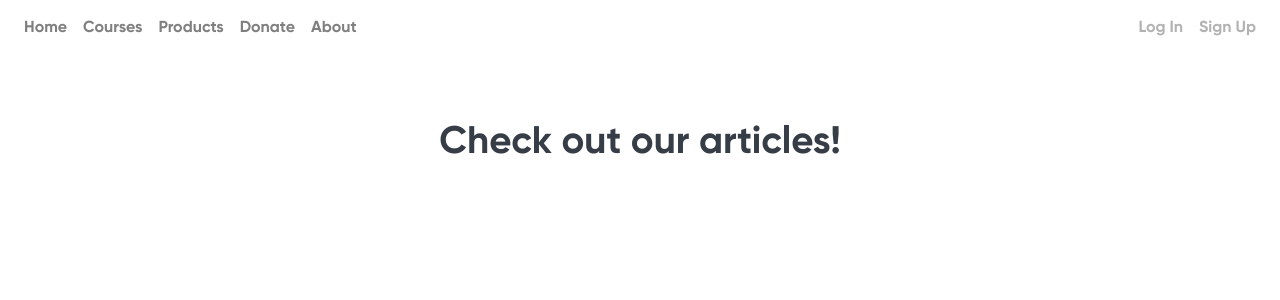
After one commit to nighthawkcoders/flask-idea-homesite, a Django app: page /courses/articles/ in a window 1280 px wide. The commit adds this page. Shown: the top 300 px of the page. Run offline with Django 3.2, Linux system fonts and the light colour scheme; data that the repository does not hold is empty; some libraries are stand-ins or nearby versions.

Commit message:
displaying posts

```diff
--- /dev/null
+++ b/homesite/courses/templates/courses/all_articles.html
@@ -0,0 +1,46 @@
+{% extends "base.html" %}
+{% load static %}
+{% load article_tags %}
+
+{% block content %}
+
+
+
+    <div class="row justify-content-center" style="margin-top: 5%;">
+            <h1 style="font-weight: 1000; font-family: gilroy; font-size: 3vw;">Check out our articles!</h1>
+    </div>
+
+
+
+    <div class="row justify-content-center" style="margin-top: 2%;">
+
+        <div class="col-10">
+
+            {% for article in articles %}
+
+            <div class="row justify-content-center" style="margin-top: 2%;">
+                <div class="col-10" style="text-align: center;">
+                    <h2><a href="{% url 'display_article' article.slug %} ">-- {{ article.title }} --</a></h2>
+                </div>
+            </div>
+
+
+            {% endfor %}
+
+        </div>
+
+    </div>
+
+
+    <style>
+        a{
+            color: black;
+        }
+
+        a:hover{
+            color: black;
+        }
+    </style>
+
+
+{% endblock %}
--- a/homesite/courses/urls.py
+++ b/homesite/courses/urls.py
@@ -7,6 +7,7 @@ urlpatterns = [
     path('', views.courses_page, name='courses_page'),
     path('java/roles-in-comp-sci/', views.roles_post, name='roles_post'),
     path('addarticle/', views.sync_article, name='sync_article'),
-    path('<slug:article>/', views.display_article, name='display-article')
+    path('articles/', views.all_articles, name='all_articles'),
+    path('articles/<slug:article>/', views.display_article, name='display_article')
 
 ]
--- a/homesite/courses/views.py
+++ b/homesite/courses/views.py
@@ -51,6 +51,12 @@ def sync_article(request):
 
 
 
+def all_articles(request):
+
+    articles = Article.objects.all()
+
+    return render(request, 'courses/all_articles.html', {'articles':articles})
+
 def display_article(request, article):
     article = get_object_or_404(Article, slug=article)
     return render(request, 'courses/display_article.html', {'article':article})
```
Also changed, not shown: homesite/courses/templates/courses/courses.html (+9 -0 lines), homesite/courses/templates/courses/display_article.html (+7 -2 lines).
